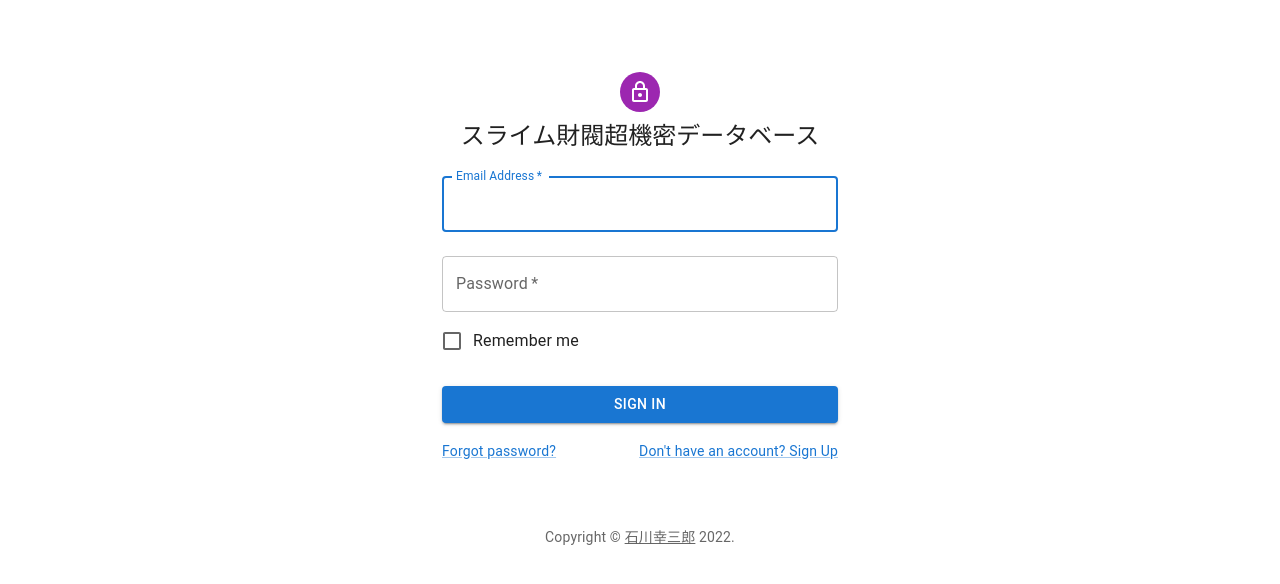
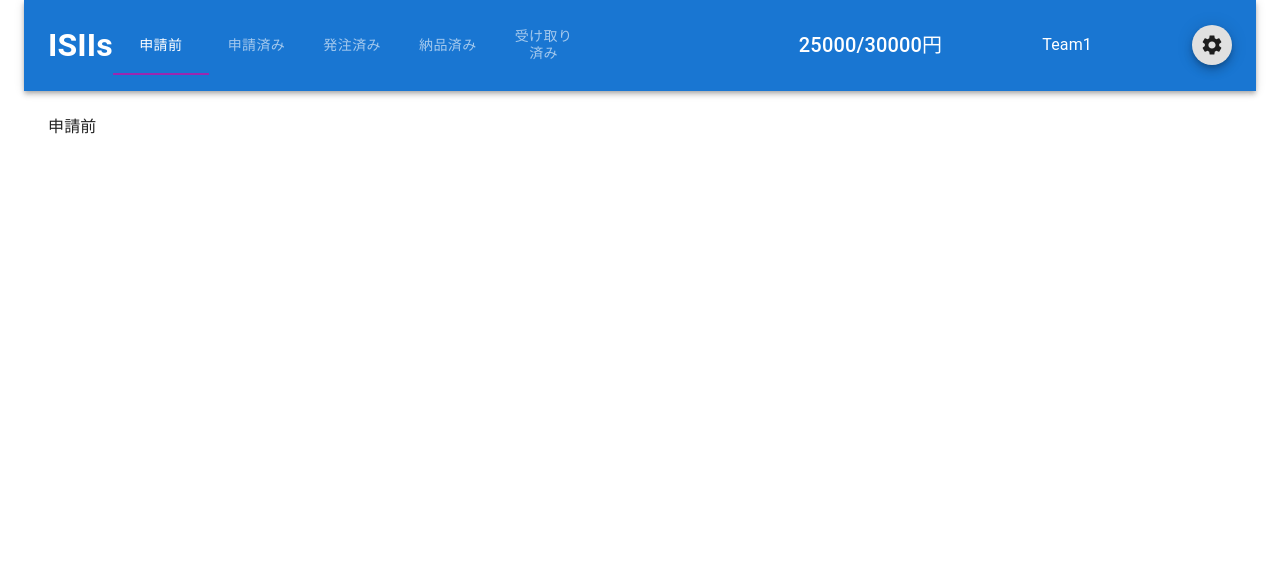
Before and after one commit to FatherScorpion/ISIIS-front, a React (Create React App) app: page / in a window 1280 px wide. Shown: the top 584 px of the page. Built offline with nearby package versions, Linux system fonts and the light colour scheme.

Commit message:
[add]トップ画面のひな形

```diff
--- a/src/App.js
+++ b/src/App.js
@@ -1,110 +1,120 @@
 import * as React from 'react';
+import ReactDOM from 'react-dom';
 import Avatar from '@mui/material/Avatar';
+import AppBar from '@mui/material/AppBar';
 import Button from '@mui/material/Button';
+import Drawer from '@mui/material/Drawer';
 import CssBaseline from '@mui/material/CssBaseline';
+import SettingsIcon from '@mui/icons-material/Settings';
+import Tabs from '@mui/material/Tabs';
+import Tab from '@mui/material/Tab';
+import Fab from '@mui/material/Fab';
 import TextField from '@mui/material/TextField';
 import FormControlLabel from '@mui/material/FormControlLabel';
 import Checkbox from '@mui/material/Checkbox';
 import Link from '@mui/material/Link';
 import Grid from '@mui/material/Grid';
 import Box from '@mui/material/Box';
+import Toolbar from '@mui/material/Toolbar';
 import LockOutlinedIcon from '@mui/icons-material/LockOutlined';
 import Typography from '@mui/material/Typography';
 import Container from '@mui/material/Container';
 import { createTheme, ThemeProvider } from '@mui/material/styles';
-
-function Copyright(props) {
-  return (
-    <Typography variant="body2" color="text.secondary" align="center" {...props}>
-      {'Copyright © '}
-      <Link color="inherit" href="https://mui.com/">
-        石川幸三郎
-      </Link>{' '}
-      {new Date().getFullYear()}
-      {'.'}
-    </Typography>
-  );
-}
+import {
+  BrowserRouter as Router,
+  Route,
+  Switch,
+  useParams,
+  useHistory,
+  useLocation,
+} from 'react-router-dom';
 
 const theme = createTheme();
 
-export default function SignIn() {
-  const handleSubmit = (event) => {
-    event.preventDefault();
-    const data = new FormData(event.currentTarget);
-    console.log({
-      email: data.get('email'),
-      password: data.get('password'),
-    });
-  };
-
+export default function Top() {
   return (
     <ThemeProvider theme={theme}>
-      <Container component="main" maxWidth="xs">
+      <Container component="main" maxWidth="l">
         <CssBaseline />
-        <Box
-          sx={{
-            marginTop: 8,
-            display: 'flex',
-            flexDirection: 'column',
-            alignItems: 'center',
-          }}
-        >
-          <Avatar sx={{ m: 1, bgcolor: 'secondary.main' }}>
-            <LockOutlinedIcon />
-          </Avatar>
-          <Typography component="h1" variant="h5">
-            スライム財閥超機密データベース
-          </Typography>
-          <Box component="form" onSubmit={handleSubmit} noValidate sx={{ mt: 1 }}>
-            <TextField
-              margin="normal"
-              required
-              fullWidth
-              id="email"
-              label="Email Address"
-              name="email"
-              autoComplete="email"
-              autoFocus
-            />
-            <TextField
-              margin="normal"
-              required
-              fullWidth
-              name="password"
-              label="Password"
-              type="password"
-              id="password"
-              autoComplete="current-password"
-            />
-            <FormControlLabel
-              control={<Checkbox value="remember" color="primary" />}
-              label="Remember me"
-            />
-            <Button
-              type="submit"
-              fullWidth
-              variant="contained"
-              sx={{ mt: 3, mb: 2 }}
-            >
-              Sign In
-            </Button>
-            <Grid container>
-              <Grid item xs>
-                <Link href="#" variant="body2">
-                  Forgot password?
-                </Link>
-              </Grid>
-              <Grid item>
-                <Link href="#" variant="body2">
-                  {"Don't have an account? Sign Up"}
-                </Link>
-              </Grid>
-            </Grid>
-          </Box>
-        </Box>
-        <Copyright sx={{ mt: 8, mb: 4 }} />
+        <NavigationTab />
       </Container>
     </ThemeProvider>
   );
 }
+
+function NavigationTab(){
+  const [value, setValue] = React.useState(0);
+  const handleChange = (event, newValue) => {
+    setValue(newValue);
+  };
+
+  return(
+    <Box sx={{bgcolor: 'background.paper',width: '100%'}}>
+      <AppBar position="static">
+        <Toolbar>
+          <h1>ISIIs</h1>
+          <Tabs
+            value={value}
+            onChange={handleChange}
+            aria-label="basic tabs example"
+            variant="fullWidth"
+            indicatorColor="secondary"
+            textColor="inherit"
+          >
+            <Tab label="申請前"/>
+            <Tab label="申請済み"/>
+            <Tab label="発注済み"/>
+            <Tab label="納品済み"/>
+            <Tab label="受け取り済み"/>
+          </Tabs>
+          <Typography variant="h6" component="div" sx={{ flexGrow: 1, textAlign: 'right'}}>
+            25000/30000円
+          </Typography>
+          <Box textAlign="center" margin="0px 100px 0px 100px">
+            Team1
+          </Box>
+          <Fab size="small">
+            <SettingsIcon />
+          </Fab>
+        </Toolbar>
+      </AppBar>
+      <Box>
+        <TabPanel value={value} index={0}>
+          申請前
+        </TabPanel>
+        <TabPanel value={value} index={1}>
+          申請済み
+        </TabPanel>
+        <TabPanel value={value} index={2}>
+          発注済み
+        </TabPanel>
+        <TabPanel value={value} index={3}>
+          納品済み
+        </TabPanel>
+        <TabPanel value={value} index={4}>
+          受け取り済み
+        </TabPanel>
+      </Box>
+    </Box>
+  );
+}
+
+function TabPanel(props) {
+  const { children, value, index, ...other } = props;
+
+  return (
+    <div
+      role="tabpanel"
+      hidden={value !== index}
+      id={`simple-tabpanel-${index}`}
+      aria-labelledby={`simple-tab-${index}`}
+      {...other}
+    >
+      {value === index && (
+        <Box sx={{ p: 3 }}>
+          <Typography>{children}</Typography>
+        </Box>
+      )}
+    </div>
+  );
+}
```
Also changed, not shown: package.json (+5 -4 lines), 2 other files (tests, documents, lock files or other folders).
